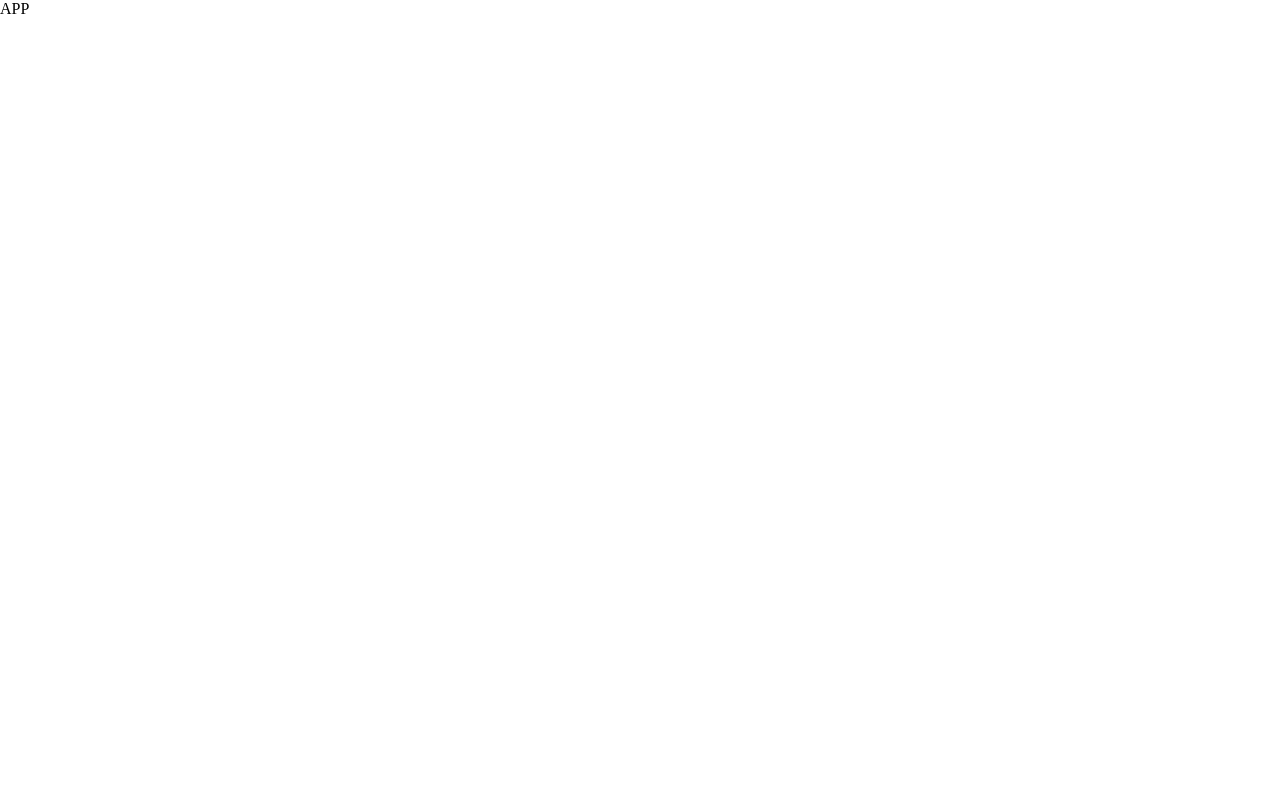
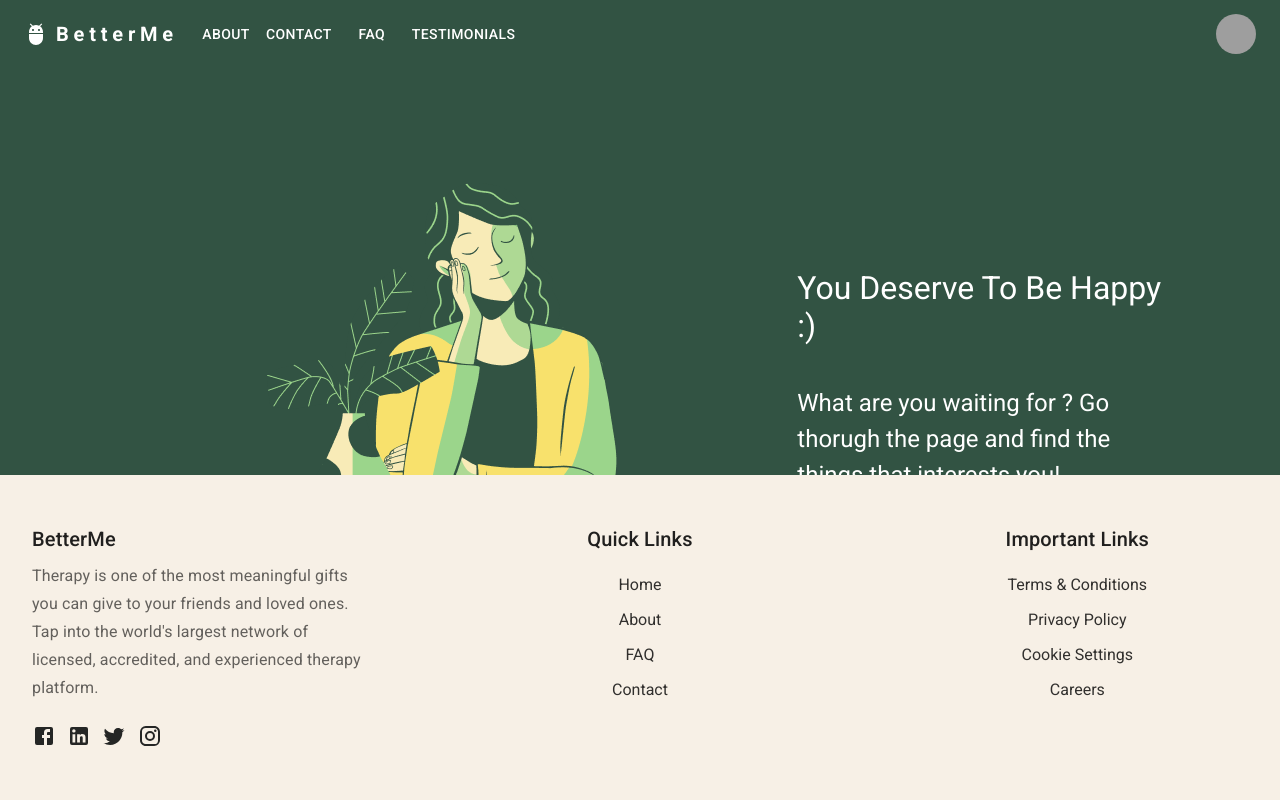
Before and after one commit to Mahikagarg09/mental-health-app, a React (Create React App) app: page / in a window 1280 px wide. Shown: the top 800 px of the page. Built offline with nearby package versions, Linux system fonts and the light colour scheme; grey boxes are pictures that could not be loaded.

Commit message:
layout of homepage rendered

```diff
--- a/src/App.js
+++ b/src/App.js
@@ -1,7 +1,10 @@
+import Homepage from "./pages/Homepage";
+
 function App() {
   return (
     <>
-    APP</>
+    <Homepage/>
+  </>
   );
 }
 
--- a/src/components/header/header-cards/HeaderCards.js
+++ b/src/components/header/header-cards/HeaderCards.js
@@ -4,11 +4,14 @@ import Grid from '@mui/material/Grid';
 import Typography from '@mui/material/Typography';
 import useStyles from './Headercss';
 import img from "./headerimage.png"
+import Navbar from "../navbar/Navbar"
 
-export default function THeaderCards() {
+export default function HeaderCards() {
   const classes = useStyles();
 
   return (
+    <>
+    <Navbar/>
     <Box sx={{ flexGrow: 1 , backgroundColor:"#325343"}} className={classes.overall}>
       <Grid container spacing={2}>
         <Grid item lg={8} md={12} sm={12} xs={12}>
@@ -24,5 +27,6 @@ export default function THeaderCards() {
         </Grid>
       </Grid>
     </Box>
+    </>
   );
 }
--- a/src/pages/Homepage.js
+++ b/src/pages/Homepage.js
@@ -1,7 +1,20 @@
 import React from 'react'
+import HeaderCards from '../components/header/header-cards/HeaderCards'
+import Overview from '../components/overview/Overview'
+import Services from '../components/services/Services'
+import Therapist from '../components/therapists/Therapist'
+import Faq from '../components/FAQ/Faq'
+import Footer from '../components/footer/Footer'
 
 export default function Homepage() {
   return (
-    <div>Homepage</div>
+    <div>
+      <HeaderCards/>
+      <Overview/>
+      <Services/>
+      <Therapist/>
+      <Faq/>
+      <Footer/>
+    </div>
   )
 }
```
